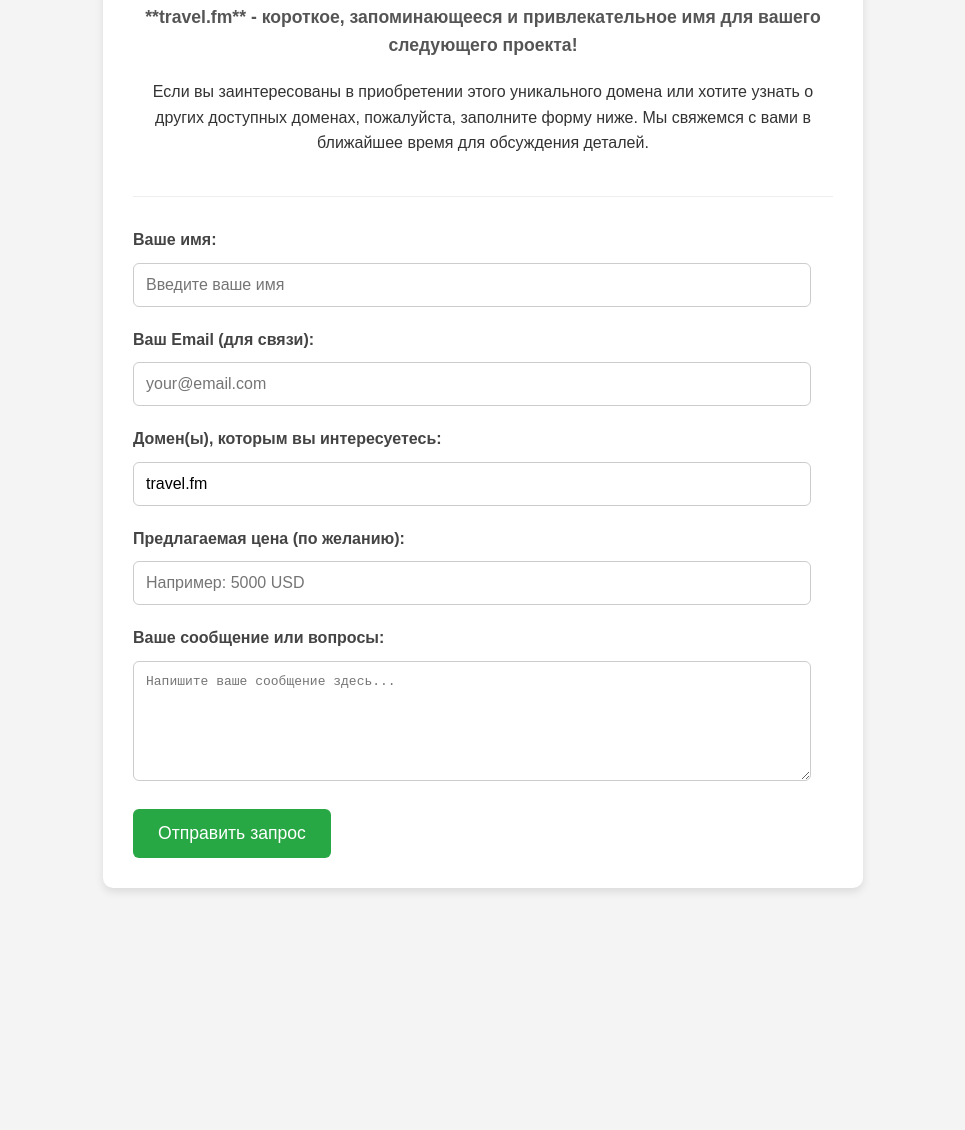
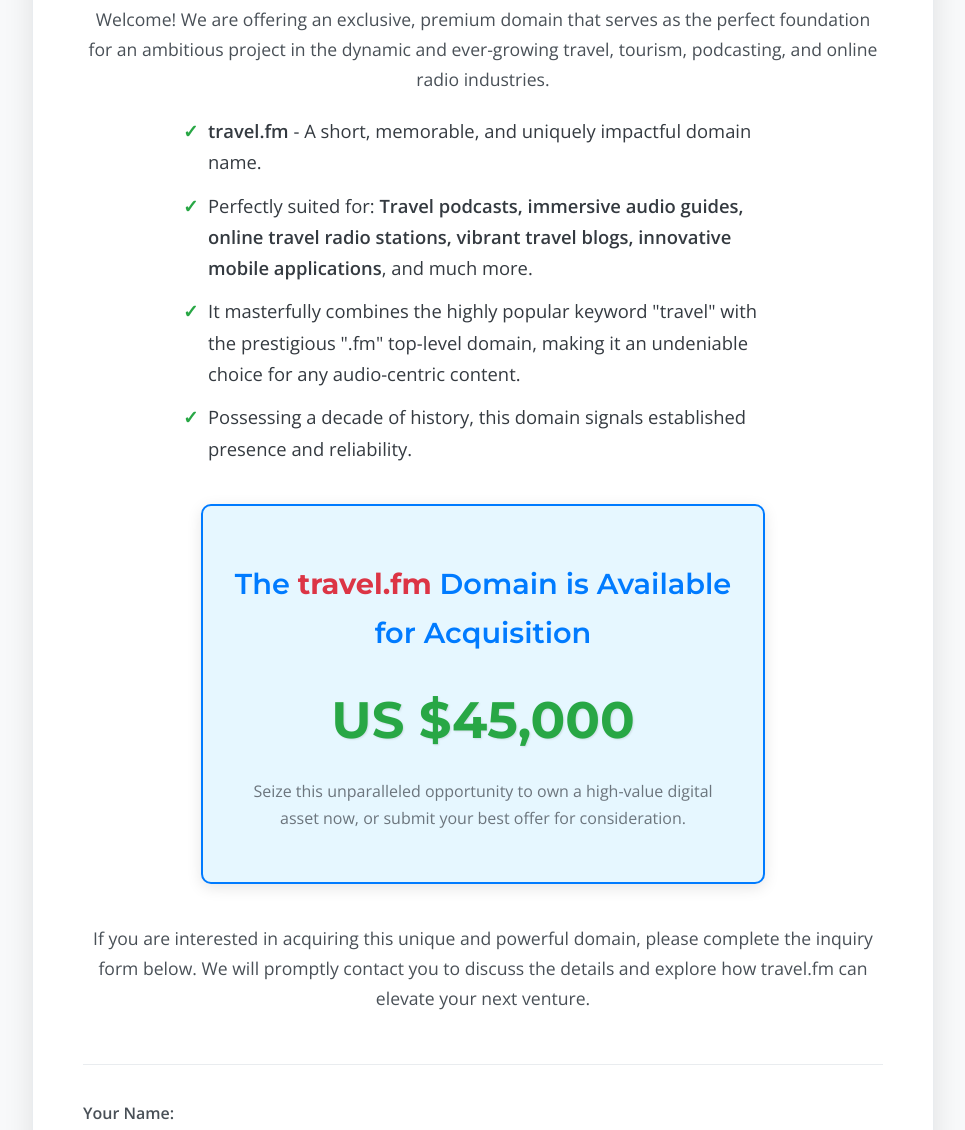
Before and after one commit to jacksav/travel.fm, a plain HTML site: page index.html in a window 1280 px wide. Shown: the part 327-1457 px from the top of the page, without its empty margins (157-1122 px from the left). Before the commit the page ends 1285 px from the top, so only its background shows below. Drawn offline with nearby package versions, Linux system fonts and the light colour scheme.

Commit message:
Add files via upload

```diff
--- a/index.html
+++ b/index.html
@@ -1,160 +1,264 @@
 <!DOCTYPE html>
-<html lang="ru">
+<html lang="en">
 <head>
     <meta charset="UTF-8">
     <meta name="viewport" content="width=device-width, initial-scale=1.0">
-    <title>Купить домен travel.fm</title>
+    <title>Acquire travel.fm - The Premium Domain for Your Journey!</title>
+    <link href="https://fonts.googleapis.com/css2?family=Montserrat:wght@400;600;700&family=Open+Sans:wght@400;600&display=swap" rel="stylesheet">
     <style>
-        /* Стили для базового оформления страницы */
+        /* General Body Styles */
         body {
-            font-family: Arial, sans-serif;
+            font-family: 'Open Sans', Arial, sans-serif; /* Modern, readable font */
             text-align: center;
-            padding: 50px;
-            background-color: #f4f4f4;
-            color: #333;
-            line-height: 1.6;
+            padding: 40px 20px;
+            background-color: #f8f9fa; /* Light grey background */
+            color: #343a40; /* Darker text for contrast */
+            line-height: 1.7;
             margin: 0;
+            -webkit-font-smoothing: antialiased; /* Smoother text rendering */
+            -moz-osx-font-smoothing: grayscale;
         }
         .container {
             margin: 20px auto;
-            max-width: 700px;
-            background-color: #fff;
-            padding: 30px;
-            border-radius: 10px;
-            box-shadow: 0 4px 8px rgba(0,0,0,0.1);
+            max-width: 800px; /* Slightly wider container */
+            background-color: #ffffff;
+            padding: 50px; /* More padding */
+            border-radius: 15px; /* Softer rounded corners */
+            box-shadow: 0 10px 30px rgba(0,0,0,0.1); /* More pronounced shadow */
+            border: 1px solid #e9ecef; /* Light border */
         }
+
+        /* Heading Styles */
         h1 {
-            color: #007bff;
-            margin-bottom: 25px;
-            font-size: 2.2em;
+            font-family: 'Montserrat', sans-serif; /* Stronger heading font */
+            color: #007bff; /* Primary blue color */
+            margin-bottom: 30px;
+            font-size: 2.8em; /* Larger heading */
+            font-weight: 700; /* Bold heading */
+            line-height: 1.2;
         }
+        .domain-highlight {
+            color: #dc3545; /* Red accent for the domain name */
+            font-weight: 700;
+        }
+
+        /* Paragraph and List Styles */
         p {
-            margin-bottom: 15px;
+            margin-bottom: 20px;
+            font-size: 1.1em;
+            color: #495057;
         }
         ul {
             list-style-type: none;
             padding: 0;
-            margin-bottom: 20px;
-            font-size: 1.1em;
+            margin-bottom: 35px;
+            font-size: 1.15em;
+            color: #555;
+            text-align: left; /* Align list items left */
+            max-width: 600px;
+            margin-left: auto;
+            margin-right: auto;
         }
         li {
-            margin-bottom: 8px;
+            margin-bottom: 12px;
+            font-weight: 500;
+            color: #343a40;
+            position: relative;
+            padding-left: 25px; /* Space for bullet point */
+        }
+        li::before { /* Custom bullet point */
+            content: '✓';
+            color: #28a745; /* Green checkmark */
+            position: absolute;
+            left: 0;
             font-weight: bold;
-            color: #555;
+        }
+        strong { font-weight: bold; color: #343a40; }
+
+        /* Price Box Styles */
+        .price-box {
+            background-color: #e6f7ff; /* Light blue background */
+            border: 2px solid #007bff; /* Primary blue border */
+            border-radius: 10px;
+            padding: 30px;
+            margin: 40px auto;
+            max-width: 500px;
+            box-shadow: 0 4px 15px rgba(0,0,0,0.1);
+        }
+        .price-box h2 {
+            font-family: 'Montserrat', sans-serif;
+            color: #007bff;
+            font-size: 1.8em;
+            margin-bottom: 18px;
+            font-weight: 600;
+        }
+        .buy-now-price {
+            font-family: 'Montserrat', sans-serif;
+            font-size: 3.2em; /* Larger price */
+            font-weight: bold;
+            color: #28a745; /* Success green color */
+            margin-bottom: 15px;
+            display: block;
+            text-shadow: 1px 1px 2px rgba(0,0,0,0.1); /* Subtle text shadow */
+        }
+        .price-note {
+            font-size: 1em;
+            color: #6c757d;
+            margin-top: 15px;
         }
 
-        /* Стили для формы */
+        /* Form Styles */
         form {
             text-align: left;
-            margin-top: 40px;
-            padding-top: 30px;
-            border-top: 1px solid #eee;
+            margin-top: 50px;
+            padding-top: 35px;
+            border-top: 1px solid #e9ecef; /* Lighter border for form separation */
         }
         label {
             display: block;
-            margin-bottom: 10px;
-            font-weight: bold;
-            color: #444;
+            margin-bottom: 12px;
+            font-weight: 600;
+            color: #495057;
+            font-size: 1em;
         }
         input[type="text"],
         input[type="email"],
         textarea {
-            width: calc(100% - 22px); /* Учитываем padding и border */
-            padding: 12px;
-            margin-bottom: 20px;
-            border: 1px solid #ccc;
-            border-radius: 6px;
-            font-size: 1em;
-            box-sizing: border-box; /* Важно для корректной ширины */
+            width: calc(100% - 28px); /* Adjusting for padding and border */
+            padding: 14px;
+            margin-bottom: 25px;
+            border: 1px solid #ced4da; /* Light grey border */
+            border-radius: 8px; /* Slightly more rounded inputs */
+            font-size: 1.05em;
+            box-sizing: border-box;
+            transition: border-color 0.3s ease, box-shadow 0.3s ease;
+        }
+        input[type="text"]:focus,
+        input[type="email"]:focus,
+        textarea:focus {
+            border-color: #007bff; /* Highlight on focus */
+            box-shadow: 0 0 0 0.2rem rgba(0,123,255,.25);
+            outline: none;
         }
         textarea {
             resize: vertical;
-            min-height: 120px;
+            min-height: 140px; /* Taller textarea */
         }
         button {
-            background-color: #28a745; /* Зеленая кнопка */
+            background-color: #007bff; /* Primary blue for button */
             color: white;
-            padding: 14px 25px;
+            padding: 15px 30px;
             border: none;
-            border-radius: 6px;
+            border-radius: 8px;
             cursor: pointer;
-            font-size: 1.1em;
-            transition: background-color 0.3s ease;
+            font-size: 1.15em;
+            font-weight: 600;
+            transition: background-color 0.3s ease, transform 0.2s ease;
+            box-shadow: 0 4px 10px rgba(0,123,255,0.2);
         }
         button:hover {
-            background-color: #218838;
+            background-color: #0056b3;
+            transform: translateY(-2px); /* Slight lift on hover */
+        }
+        button:active {
+            transform: translateY(0);
+            box-shadow: 0 2px 5px rgba(0,123,255,0.2);
+        }
+
+        /* Responsive adjustments */
+        @media (max-width: 768px) {
+            body { padding: 25px 15px; }
+            .container { padding: 30px; margin: 15px auto; }
+            h1 { font-size: 2.2em; margin-bottom: 20px; }
+            .buy-now-price { font-size: 2.5em; }
+            p { font-size: 1em; }
+            ul { font-size: 1em; }
+            li { padding-left: 20px; }
+            li::before { left: -5px; }
+            input[type="text"], input[type="email"], textarea { width: calc(100% - 20px); padding: 10px; }
+            button { padding: 12px 20px; font-size: 1em; }
+        }
+        @media (max-width: 480px) {
+            h1 { font-size: 1.8em; }
+            .buy-now-price { font-size: 2em; }
+            .container { padding: 20px; }
         }
     </style>
 </head>
 <body>
     <div class="container">
-        <h1>Домен <span style="color: #dc3545;">"travel.fm"</span> доступен для покупки!</h1>
-        <p>Приветствуем! Мы предлагаем к продаже эксклюзивный домен для проектов в сфере путешествий, туризма, радио или подкастов:</p>
+        <h1>Acquire <span class="domain-highlight">"travel.fm"</span> - Your Gateway to Travel & Audio Excellence!</h1>
+        <p>Welcome! We are offering an exclusive, premium domain that serves as the perfect foundation for an ambitious project in the dynamic and ever-growing travel, tourism, podcasting, and online radio industries.</p>
+
         <ul>
-            <li>**travel.fm** - короткое, запоминающееся и привлекательное имя для вашего следующего проекта!</li>
-            <!-- Если у вас есть другие домены на продажу, добавьте их здесь: -->
-            <!-- <li>ваш_другой_домен.com</li> -->
+            <li><strong>travel.fm</strong> - A short, memorable, and uniquely impactful domain name.</li>
+            <li>Perfectly suited for: <strong>Travel podcasts, immersive audio guides, online travel radio stations, vibrant travel blogs, innovative mobile applications</strong>, and much more.</li>
+            <li>It masterfully combines the highly popular keyword "travel" with the prestigious ".fm" top-level domain, making it an undeniable choice for any audio-centric content.</li>
+            <li>Possessing a decade of history, this domain signals established presence and reliability.</li>
         </ul>
-        <p>Если вы заинтересованы в приобретении этого уникального домена или хотите узнать о других доступных доменах, пожалуйста, заполните форму ниже. Мы свяжемся с вами в ближайшее время для обсуждения деталей.</p>
+
+        <div class="price-box">
+            <h2>The <span class="domain-highlight">travel.fm</span> Domain is Available for Acquisition</h2>
+            <span class="buy-now-price">US $45,000</span>
+            <p class="price-note">Seize this unparalleled opportunity to own a high-value digital asset now, or submit your best offer for consideration.</p>
+        </div>
+
+        <p>If you are interested in acquiring this unique and powerful domain, please complete the inquiry form below. We will promptly contact you to discuss the details and explore how travel.fm can elevate your next venture.</p>
 
         <form action="https://formspree.io/f/mvgbpnpr" method="POST">
-            <label for="name">Ваше имя:</label>
-            <input type="text" id="name" name="name" placeholder="Введите ваше имя" required>
+            <label for="name">Your Name:</label>
+            <input type="text" id="name" name="name" placeholder="Enter your full name" required>
 
-            <label for="email">Ваш Email (для связи):</label>
+            <label for="email">Your Email (for contact):</label>
             <input type="email" id="email" name="_replyto" placeholder="your@email.com" required>
 
-            <label for="domain_of_interest">Домен(ы), которым вы интересуетесь:</label>
+            <label for="domain_of_interest">Domain(s) You Are Interested In:</label>
             <input type="text" id="domain_of_interest" name="domain_of_interest" value="travel.fm" readonly>
-            <!-- Поле 'domain_of_interest' автоматически заполнено и только для чтения -->
+            <!-- The 'domain_of_interest' field is pre-filled and read-only for clarity -->
 
-            <label for="price_offer">Предлагаемая цена (по желанию):</label>
-            <input type="text" id="price_offer" name="price_offer" placeholder="Например: 5000 USD">
+            <label for="price_offer">Your Offer (US dollars, optional):</label>
+            <input type="text" id="price_offer" name="price_offer" placeholder="E.g., 40000 USD or 'Make an Offer'">
 
-            <label for="message">Ваше сообщение или вопросы:</label>
-            <textarea id="message" name="message" rows="6" placeholder="Напишите ваше сообщение здесь..." required></textarea>
+            <label for="message">Your Message or Questions:</label>
+            <textarea id="message" name="message" rows="6" placeholder="Write your message or specific inquiries here..." required></textarea>
 
-            <!-- Honeypot - невидимое поле для отлова спам-ботов. НЕ УДАЛЯЙТЕ! -->
+            <!-- Honeypot - invisible field for spam bot detection. DO NOT REMOVE! -->
             <input type="text" name="_gotcha" style="display:none" />
 
-            <button type="submit">Отправить запрос</button>
+            <button type="submit">Submit Inquiry</button>
         </form>
     </div>
 
-    <!-- ОПЦИОНАЛЬНО: JavaScript для динамического отображения текущего домена в заголовке -->
-    <!-- Этот скрипт в данном случае менее актуален, т.к. домен "travel.fm" уже явно указан. -->
-    <!-- Однако, если вы решите использовать этот же файл для нескольких доменов, он поможет. -->
+    <!-- JavaScript for dynamic title/heading based on domain (optional, adapted) -->
     <script>
         document.addEventListener('DOMContentLoaded', function() {
             const currentDomain = window.location.hostname;
-            // Проверяем, что домен не является github.io и не localhost
+            const domainHighlightColor = '#dc3545'; // Consistent highlight color
+
+            // Default content for the hardcoded domain travel.fm
+            const defaultTitle = `Acquire travel.fm - The Premium Domain for Your Journey!`;
+            const defaultHeadingHtml = `Acquire <span class="domain-highlight">"travel.fm"</span> - Your Gateway to Travel & Audio Excellence!`;
+            const defaultDomainValue = 'travel.fm';
+
+            // Function to set content
+            function setContent(title, headingHtml, domainValue) {
+                const titleElement = document.querySelector('title');
+                if (titleElement) { titleElement.textContent = title; }
+                const headingElement = document.querySelector('h1');
+                if (headingElement) { headingElement.innerHTML = headingHtml; }
+                const domainOfInterestField = document.getElementById('domain_of_interest');
+                if (domainOfInterestField) { domainOfInterestField.value = domainValue; }
+            }
+
+            // If a custom domain is detected AND it's not the hardcoded one AND not a GitHub Pages URL
             if (currentDomain && !currentDomain.includes('github.io') && currentDomain !== 'localhost' && currentDomain !== 'travel.fm') {
-                const titleElement = document.querySelector('title');
-                if (titleElement) {
-                    titleElement.textContent = `Купить домен ${currentDomain}`;
-                }
-                const headingElement = document.querySelector('h1');
-                if (headingElement) {
-                    headingElement.innerHTML = `Домен <span style="color: #dc3545;">"${currentDomain}"</span> доступен для покупки!`;
-                }
-                const domainOfInterestField = document.getElementById('domain_of_interest');
-                if (domainOfInterestField) {
-                    domainOfInterestField.value = currentDomain; // Автоматически заполняем поле
-                }
-            } else if (currentDomain === 'travel.fm') {
-                // Убедимся, что при прямом заходе на travel.fm все корректно
-                const titleElement = document.querySelector('title');
-                if (titleElement) {
-                    titleElement.textContent = `Купить домен travel.fm`;
-                }
-                const headingElement = document.querySelector('h1');
-                if (headingElement) {
-                    headingElement.innerHTML = `Домен <span style="color: #dc3545;">"travel.fm"</span> доступен для покупки!`;
-                }
-                const domainOfInterestField = document.getElementById('domain_of_interest');
-                if (domainOfInterestField) {
-                    domainOfInterestField.value = 'travel.fm'; // Установим значение по умолчанию
-                }
+                const dynamicTitle = `Acquire ${currentDomain} - Premium Domain for Your Project!`;
+                const dynamicHeadingHtml = `Acquire <span style="color: ${domainHighlightColor}; font-weight: 700;">"${currentDomain}"</span> - The Perfect Domain for Your Project!`;
+                setContent(dynamicTitle, dynamicHeadingHtml, currentDomain);
+            }
+            // Otherwise, use the default content for travel.fm (or if accessed via GitHub Pages directly)
+            else {
+                setContent(defaultTitle, defaultHeadingHtml, defaultDomainValue);
             }
         });
     </script>
```
